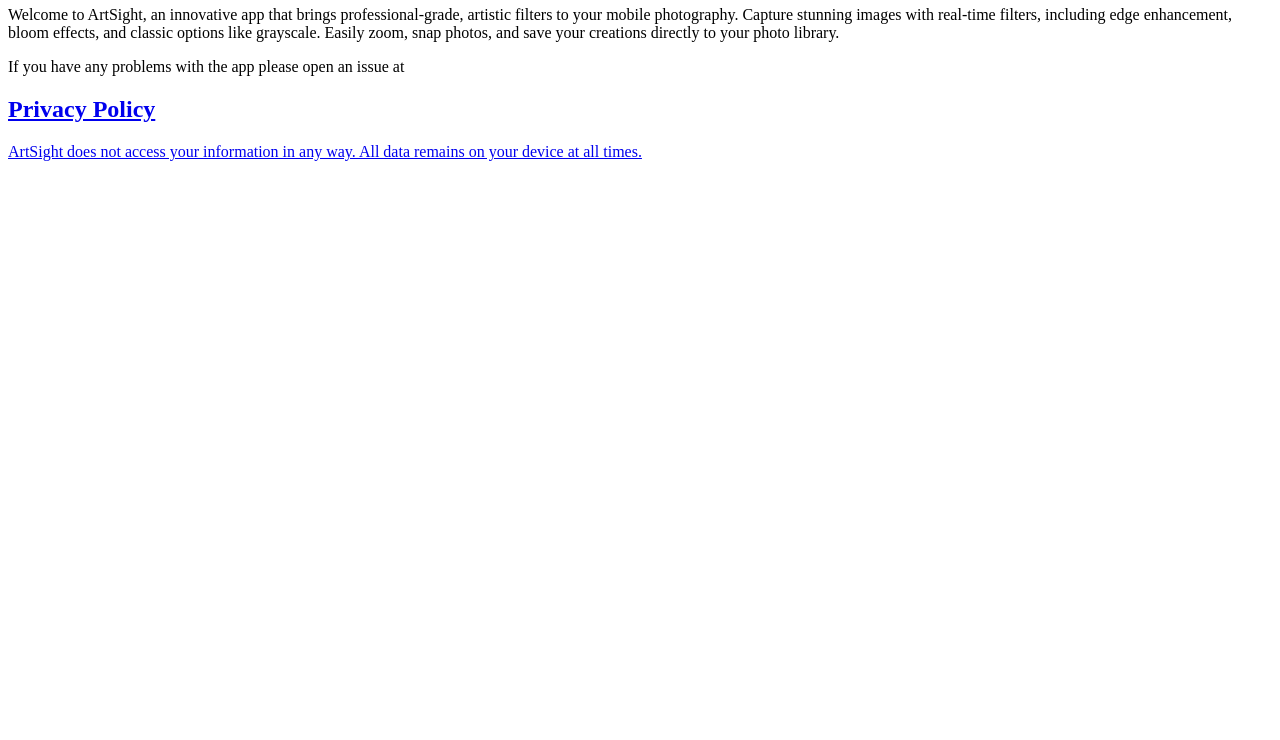
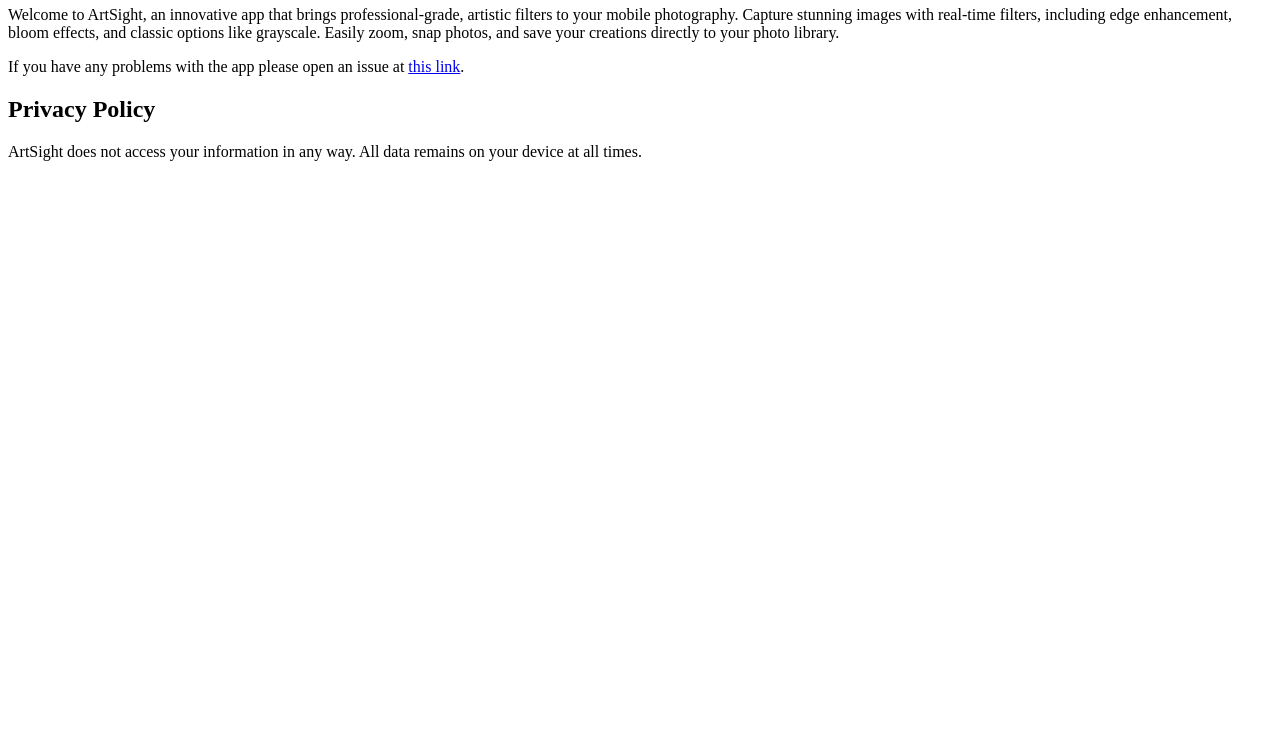
Before and after one commit to asras/asras.github.io, a plain HTML site: page index.html in a window 1280 px wide. Shown: the part 60-800 px from the top of the page. Drawn offline with Linux system fonts and the light colour scheme.

Commit message:
Fix link

```diff
--- a/index.html
+++ b/index.html
@@ -9,7 +9,7 @@
 
 
 <p>
-If you have any problems with the app please open an issue at <a href="https://github.com/asras/asras.github.io/issues">
+  If you have any problems with the app please open an issue at <a href="https://github.com/asras/asras.github.io/issues">this link</a>.
 </p>
 
 
```
